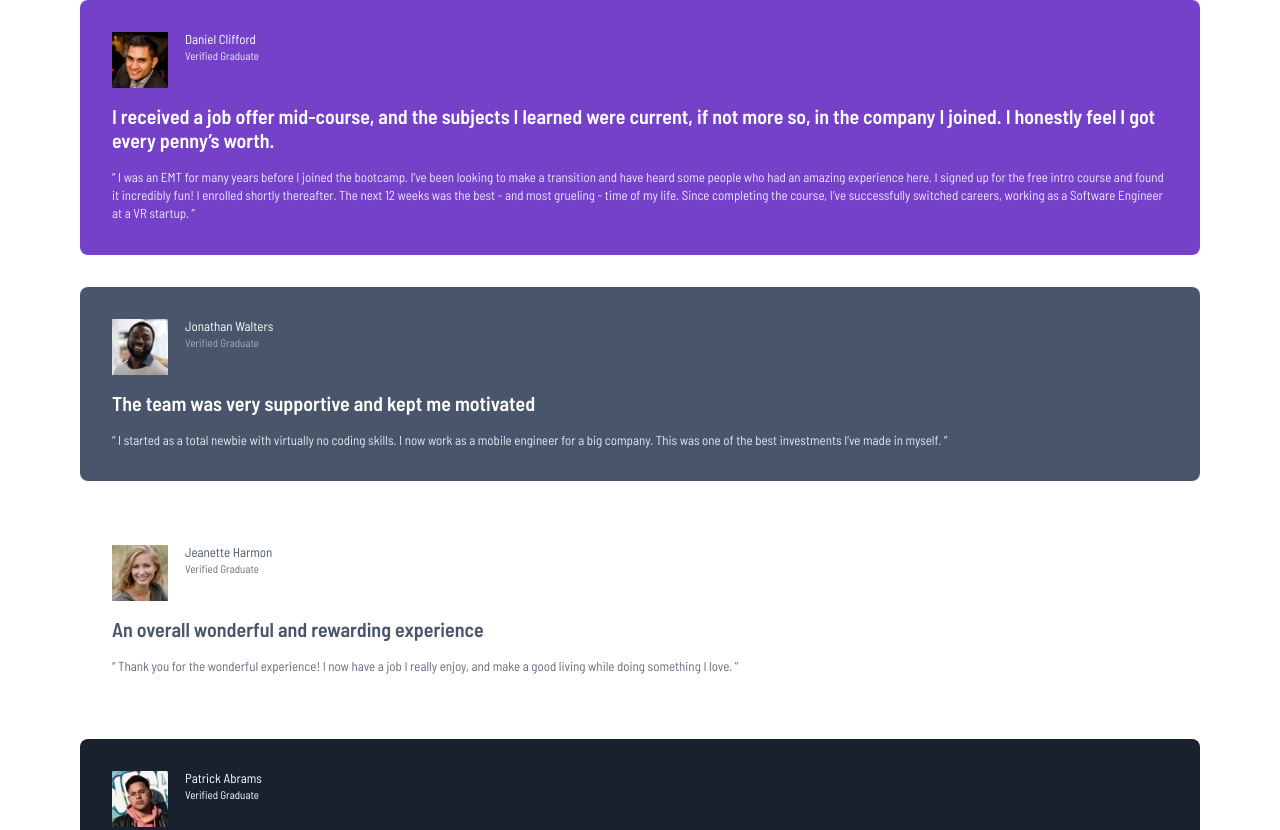
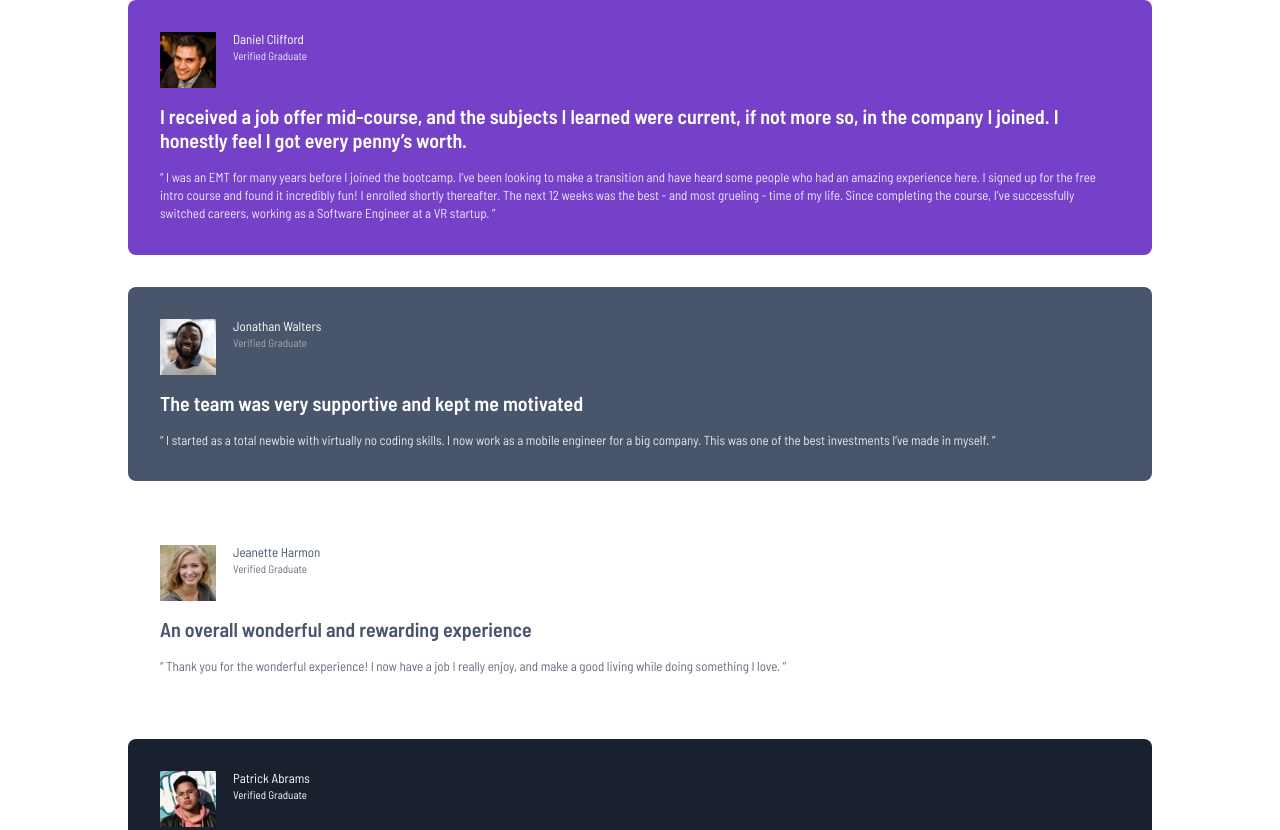
Before and after one commit to vishpant76/testimonials-grid-section, a plain HTML site: page index.html in a window 1280 px wide. Shown: the top 830 px of the page. Drawn offline with Linux system fonts and the light colour scheme.

Commit message:
css updates

```diff
--- a/style.css
+++ b/style.css
@@ -23,12 +23,13 @@ body {
   min-height: 100vh;
   display: grid;
   place-items: center;
+  /* place-content: center; */
   font-family: "Barlow Semi Condensed", sans-serif;
 }
 
 .testimonials-page {
   max-width: 70rem;
-  width: 100%;
+  width: 80%;
   display: grid;
   /* place-content: center; */
   gap: 2rem;
```
